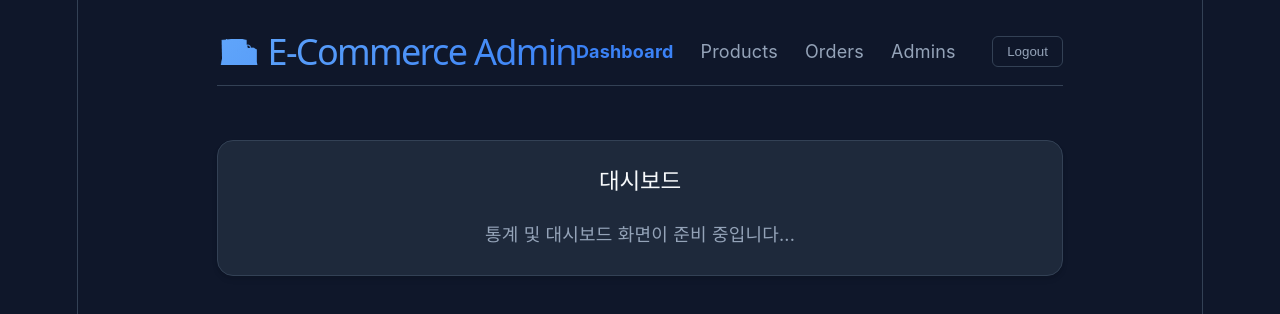
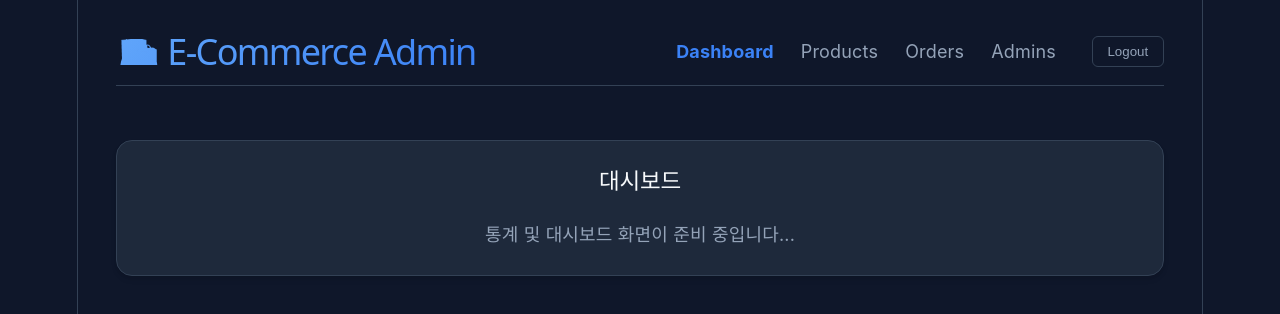
Before and after one commit to hoseoklee85-jjang/app_ax, a React (Vite) app: page / in a window 1280 px wide. Shown: the top 314 px of the page. Built offline with nearby package versions, Linux system fonts and the light colour scheme; sample sign-in values are in the browser's storage.

Commit message:
style: change admin container to full width

```diff
--- a/src/App.css
+++ b/src/App.css
@@ -19,9 +19,10 @@ body {
 }
 
 .admin-container {
-  max-width: 1200px;
-  margin: 0 auto;
-  padding: 2rem;
+  max-width: 100%;
+  margin: 0;
+  padding: 2rem 3vw;
+  box-sizing: border-box;
 }
 
 .admin-header {
```
